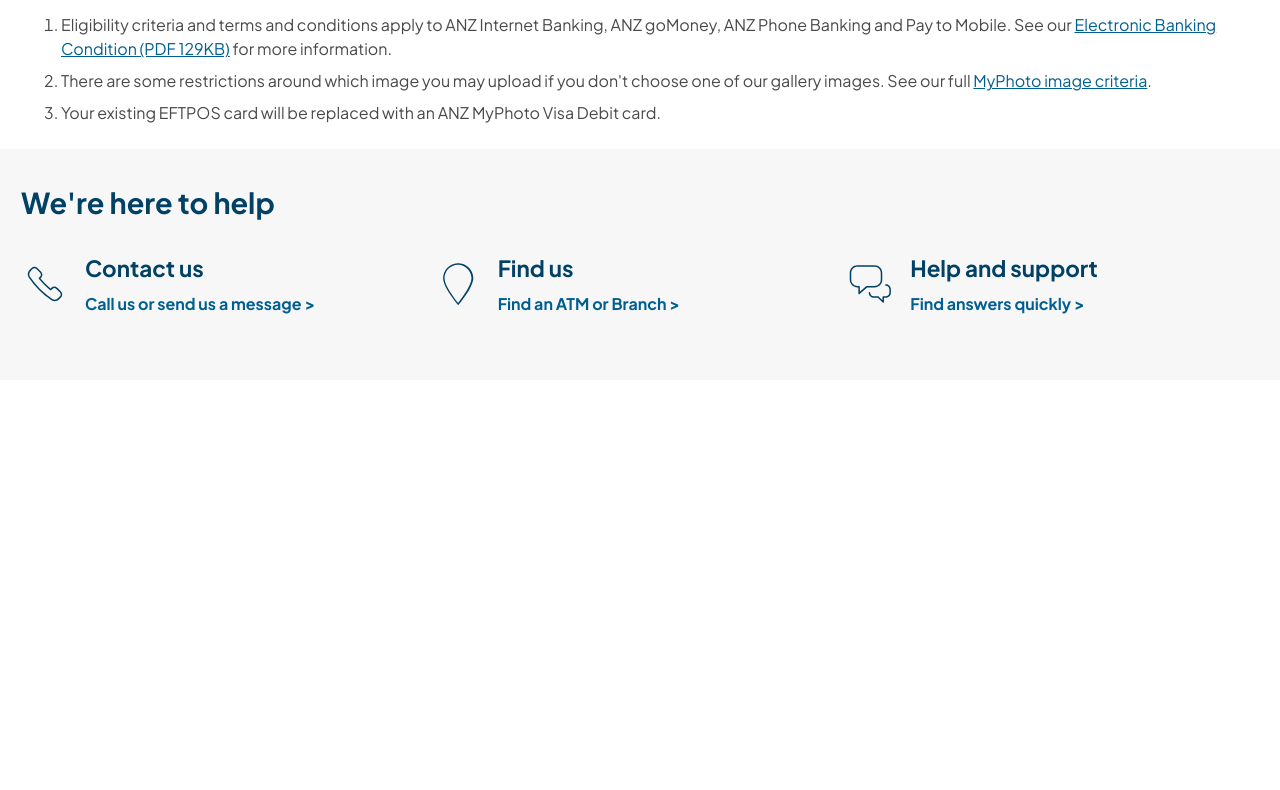
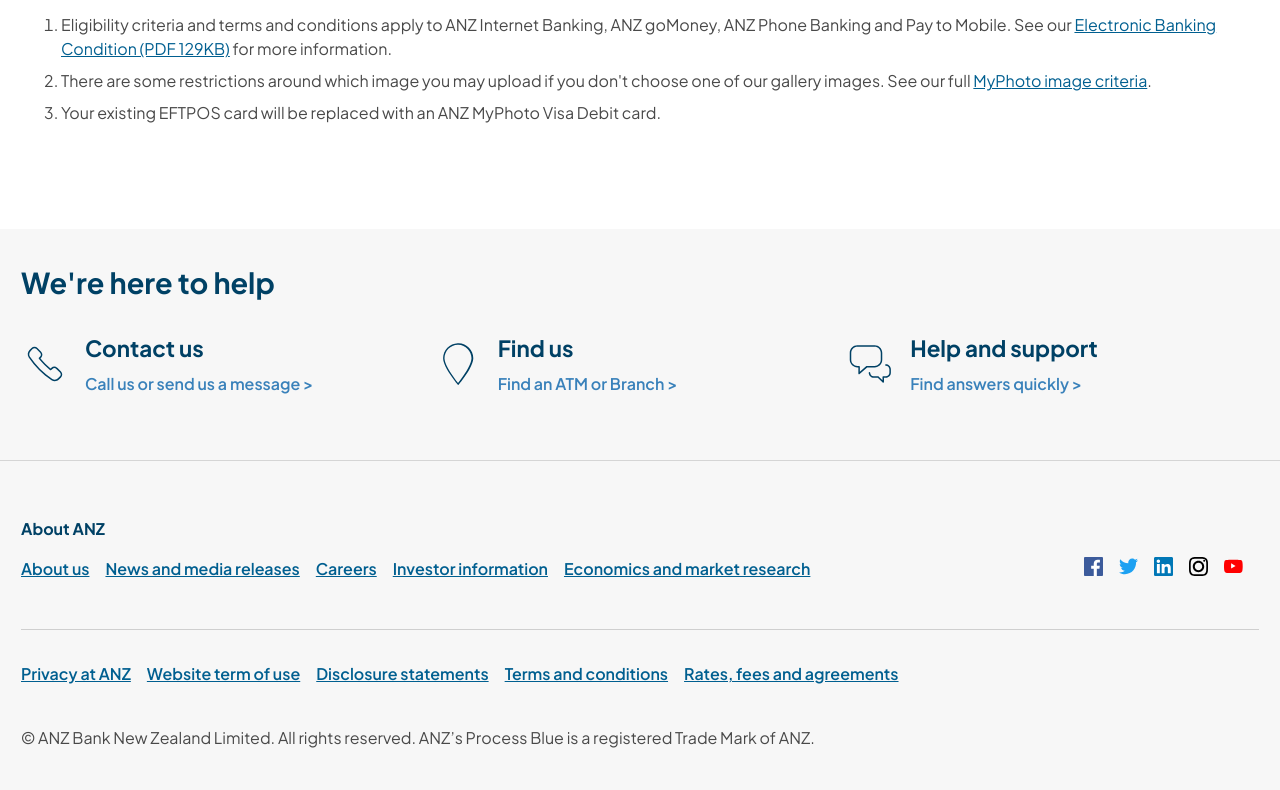
Before and after one commit to TrellixVulnTeam/ANZ_K6K1, a website: page index.html in a window 1280 px wide. Shown: the part 4817-5607 px from the top of the page. Before the commit the page ends 5197 px from the top, so only its background shows below. Drawn offline with Linux system fonts and the light colour scheme.

Commit message:
Add footer with 3xlist and social imgs.

```diff
--- a/index.html
+++ b/index.html
@@ -298,10 +298,46 @@
                 </div>
             </div>
         </div>
-
     </section>
 
-    <footer></footer>
+    <div class="hr__line"></div>
+
+    <footer>
+        <div class="footer__wrapper">
+            <h4>About ANZ</h4>
+            <div class="footer__list">
+                <ul>
+                    <li><a href="#">About us</a></li>
+                    <li><a href="#">News and media releases</a></li>
+                    <li><a href="#">Careers</a></li>
+                    <li><a href="#">Investor information</a></li>
+                    <li><a href="#">Economics and market research</a></li>
+                </ul>
+
+                <ul>
+                    <li><a href="#"><img src="images/icon-facebook.svg" alt=""></a></li>
+                    <li><a href="#"><img src="images/icon-twitter.svg" alt=""></a></li>
+                    <li><a href="#"><img src="images/icon-linkedin.svg" alt=""></a></li>
+                    <li><a href="#"><img src="images/icon-instagram.svg" alt=""></a></li>
+                    <li><a href="#"><img src="images/icon-youtube.svg" alt=""></a></li>
+                </ul>
+            </div>
+            <div class="hr__line"></div>
+            <ul>
+                <li><a href="#">Privacy at ANZ</a></li>
+                <li><a href="#">Website term of use</a></li>
+                <li><a href="#">Disclosure statements</a></li>
+                <li><a href="#">Terms and conditions</a></li>
+                <li><a href="#">Rates, fees and agreements</a></li>
+            </ul>
+            <p>© ANZ Bank New Zealand Limited. All rights reserved. ANZ’s Process Blue is a registered Trade Mark of
+                ANZ.
+            </p>
+        </div>
+
+
+
+    </footer>
 </body>
 
 </html>
--- a/scss/base/_typography.scss
+++ b/scss/base/_typography.scss
@@ -23,3 +23,9 @@
   color: $colour-darkblue;
   font-weight: 700;
 }
+
+h4 {
+  font-size: 1rem;
+  color: $colour-darkblue;
+  font-weight: 700;
+}
--- a/scss/pages/_index.scss
+++ b/scss/pages/_index.scss
@@ -194,6 +194,7 @@
   font-weight: 700;
 }
 
+// Personlise
 .personalise {
   max-width: 77.375rem;
   margin: 0 auto;
@@ -221,6 +222,7 @@
   padding-top: 0.5em;
 }
 
+// App
 .app {
   background-color: $colour-blue;
 }
@@ -246,8 +248,9 @@
   padding-bottom: 1.5em;
 }
 
+// Important
 .important {
-  padding-top: 6em;
+  padding: 6em 0 5em 0;
   max-width: 77.375rem;
   margin: 0 auto;
 
@@ -269,6 +272,7 @@
   }
 }
 
+// Help
 .help {
   background-color: $colour-lightgrey;
 }
@@ -298,6 +302,58 @@
 
 .help__container--content a {
   text-decoration: none;
+  color: $colour-lightblue;
+  font-weight: 600;
+}
+
+.hr__line {
+  background-color: $colour-grey-opacity;
+  width: 100%;
+  height: 1px;
+}
+
+// Footer
+footer {
+  background-color: $colour-lightgrey;
+}
+
+.footer__wrapper {
+  max-width: 77.375rem;
+  margin: 0 auto;
+  padding: 3.5em 0 2.5em 0;
+}
+
+footer ul {
+  list-style-type: none;
+  display: flex;
+  padding: 0;
+}
+
+.footer__wrapper a {
   color: $colour-blue;
-  font-weight: 700;
+  font-weight: 600;
 }
+
+.footer__wrapper p {
+  padding-top: 1.5em;
+  color: $colour-grey;
+}
+
+.footer__wrapper > ul {
+  padding-top: 1em;
+}
+
+footer li {
+  padding-right: 1em;
+}
+
+.footer__list {
+  display: flex;
+  justify-content: space-between;
+  padding-bottom: 2em;
+}
+
+.footer__list img {
+  width: 19px;
+  height: 19px;
+}
```
Also changed, not shown: css/style.css, images/icon-facebook.svg (added), images/icon-instagram.svg (added), images/icon-linkedin.svg (added), images/icon-twitter.svg (added), images/icon-youtube.svg (added).
